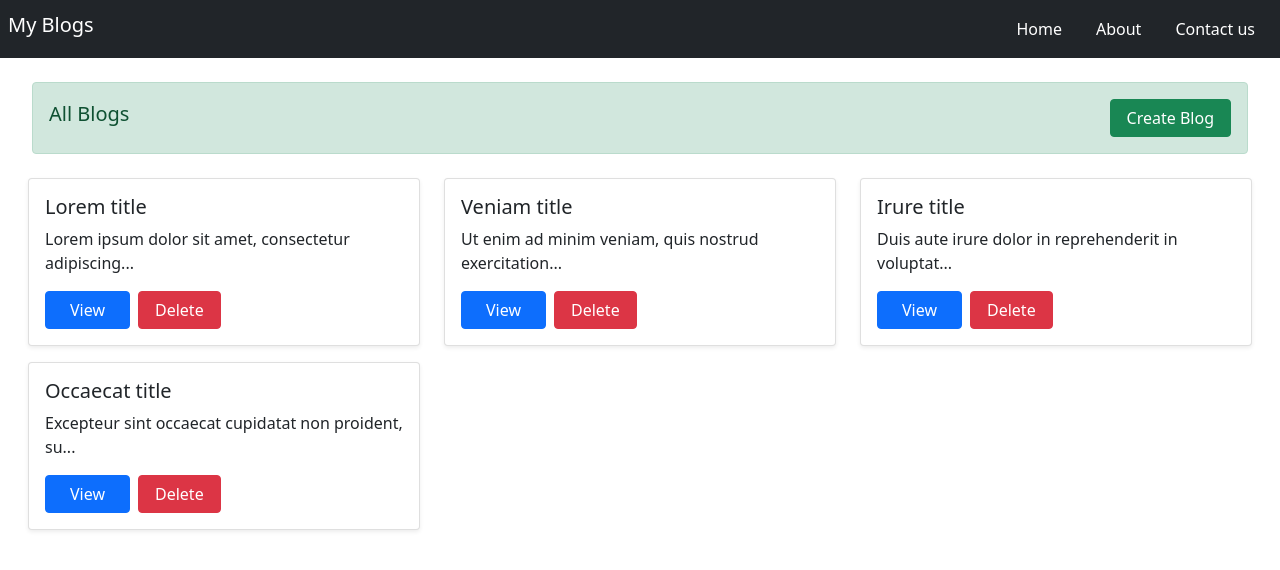
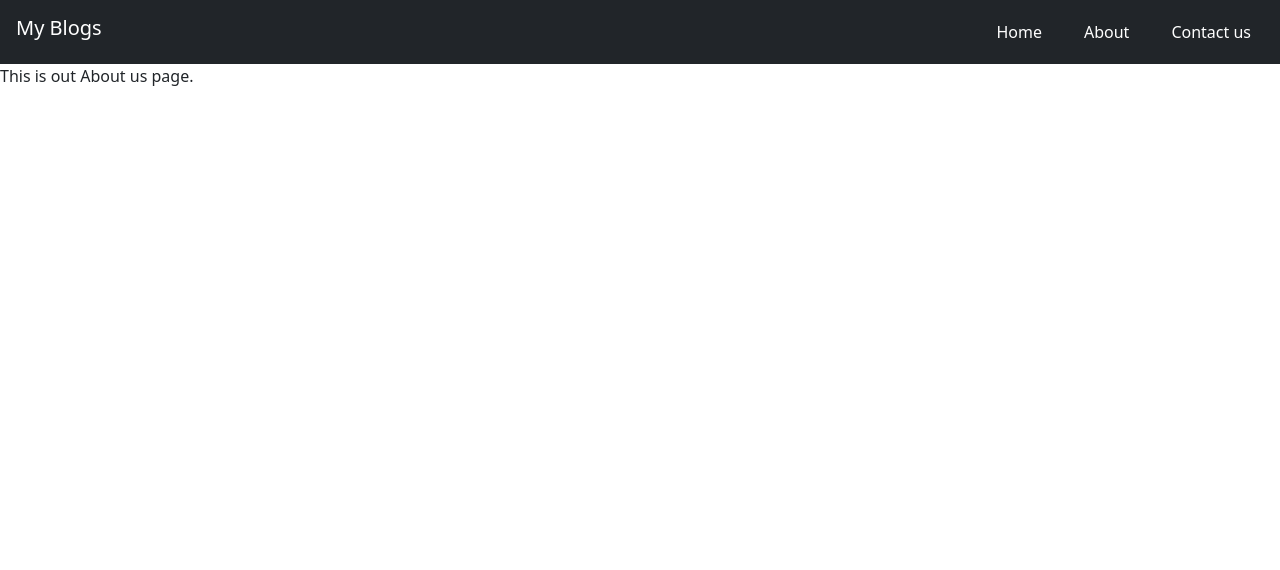
Before and after one commit to maulik46/react-blog, a React (Create React App) app: page /about in a window 1280 px wide. Shown: the top 570 px of the page. Built offline with nearby package versions, Linux system fonts and the light colour scheme.

Commit message:
router added and new minor changes

```diff
--- a/package.json
+++ b/package.json
@@ -10,6 +10,7 @@
     "bootstrap": "^5.0.1",
     "react": "^16.13.1",
     "react-dom": "^16.13.1",
+    "react-router-dom": "^5.2.0",
     "react-scripts": "3.4.1"
   },
   "scripts": {
--- a/src/App.js
+++ b/src/App.js
@@ -1,6 +1,6 @@
 import React from "react";
 import Navbar from "./components/Navbar";
-import Index from "./views/index";
+// import Index from "./views/index";
 
 import "./assets/css/App.css";
 import "bootstrap/dist/css/bootstrap.css";
@@ -9,7 +9,7 @@ export default function App() {
     return (
         <React.Fragment>
             <Navbar />
-            <Index />
+            {/* <Index /> */}
         </React.Fragment>
     );
 }
--- a/src/assets/css/index.css
+++ b/src/assets/css/index.css
@@ -11,6 +11,14 @@ body {
     width: 600px !important;
 }
 
+.nav-item a {
+    text-decoration: none;
+}
+
+.nav-item .nav-link:hover {
+    background-color: rgba(255, 255, 255, 0.2);
+}
+
 @media screen and (max-width: 700px) {
     .set-model-with {
         width: 340px !important;
--- a/src/components/BlogCreateModel.js
+++ b/src/components/BlogCreateModel.js
@@ -7,17 +7,11 @@ export default function BlogCreateModel({ onClose, submitBlogData }) {
     function handleBlogTitle(e) {
         let title = e.target.value;
         setBlogTitle(title);
-        blogTitle.length > 0 && blogDescription.length > 0
-            ? setIsValid(true)
-            : setIsValid(false);
     }
 
     function handleBlogDescription(e) {
         let description = e.target.value;
         setBlogDescription(description);
-        blogTitle.length > 0 && blogDescription.length > 0
-            ? setIsValid(true)
-            : setIsValid(false);
     }
 
     function submitBlog() {
@@ -57,7 +51,7 @@ export default function BlogCreateModel({ onClose, submitBlogData }) {
                                 <input
                                     type="text"
                                     className={
-                                        !isValid
+                                        !isValid && blogTitle.length === 0
                                             ? "form-control is-invalid"
                                             : "form-control"
                                     }
@@ -72,7 +66,7 @@ export default function BlogCreateModel({ onClose, submitBlogData }) {
                             <div className="form-floating">
                                 <textarea
                                     className={
-                                        !isValid
+                                        !isValid && blogDescription.length === 0
                                             ? "form-control is-invalid"
                                             : "form-control"
                                     }
--- a/src/components/BlogModel.js
+++ b/src/components/BlogModel.js
@@ -1,5 +1,5 @@
 import React from "react";
-export default function BlogModel({ id, title, description, onClose }) {
+export default function BlogModel({ title, description, onClose }) {
     return (
         <React.Fragment>
             <div>
--- a/src/components/Navbar.js
+++ b/src/components/Navbar.js
@@ -1,29 +1,56 @@
 import React from "react";
+import { BrowserRouter as Router, Switch, Route, Link } from "react-router-dom";
+
+import Index from "../views/index";
+import About from "../views/about";
+import Contact from "../views/contact-us";
 
 function Navbar() {
     return (
+        <>
+            <Router>
                 <div className="navbar bg-dark p-2 flex-wrap">
-            <div>
-                <h5 className="text-white">My Blogs</h5>
+                    <div className="m-2">
+                        <h5 className="text-white ">My Blogs</h5>
                     </div>
                     <ul className="nav">
-                <li className="nav-item">
-                    <button className="nav-link active text-white btn btn-link shadow-none">
+                        <li className="nav-item mx-1">
+                            <Link to="/">
+                                <button className="nav-link active text-white btn btn-link shadow-none rounded-1">
                                     Home
                                 </button>
+                            </Link>
                         </li>
-                <li className="nav-item">
-                    <button className="nav-link text-white btn btn-link shadow-none">
+                        <li className="nav-item mx-1">
+                            <Link to="/about">
+                                <button className="nav-link text-white btn btn-link shadow-none rounded-1">
                                     About
                                 </button>
+                            </Link>
                         </li>
-                <li className="nav-item">
-                    <button className="nav-link text-white btn btn-link shadow-none">
+                        <li className="nav-item mx-1">
+                            <Link to="/contact-us">
+                                <button className="nav-link text-white btn btn-link shadow-none rounded-1">
                                     Contact us
                                 </button>
+                            </Link>
                         </li>
                     </ul>
                 </div>
+
+                <Switch>
+                    <Route path="/contact-us">
+                        <Contact />
+                    </Route>
+                    <Route path="/about">
+                        <About />
+                    </Route>
+                    <Route path="/">
+                        <Index />
+                    </Route>
+                </Switch>
+            </Router>
+        </>
     );
 }
 
--- /dev/null
+++ b/src/views/about.js
@@ -0,0 +1,5 @@
+import React from "react";
+
+export default function about() {
+    return <div>This is out About us page.</div>;
+}
--- /dev/null
+++ b/src/views/contact-us.js
@@ -0,0 +1,5 @@
+import React from "react";
+
+export default function contactUs() {
+    return <div>This is out contact us page.</div>;
+}
--- a/src/views/index.js
+++ b/src/views/index.js
@@ -7,25 +7,21 @@ import BackDrop from "../components/BackDrop";
 export default function Index() {
     const allBlogs = [
         {
-            id: 1,
             title: "Lorem title",
             description:
                 "Lorem ipsum dolor sit amet, consectetur adipiscing elit, sed do eiusmod tempor incididunt ut labore et dolore magna aliqua.",
         },
         {
-            id: 2,
             title: "Veniam title",
             description:
                 "Ut enim ad minim veniam, quis nostrud exercitation ullamco laboris nisi ut aliquip ex ea commodo consequat.",
         },
         {
-            id: 3,
             title: "Irure title",
             description:
                 "Duis aute irure dolor in reprehenderit in voluptate velit esse cillum dolore eu fugiat nulla pariatur.",
         },
         {
-            id: 4,
             title: "Occaecat title",
             description:
                 "Excepteur sint occaecat cupidatat non proident, sunt in culpa qui officia deserunt mollit anim id est laborum.",
@@ -49,16 +45,15 @@ export default function Index() {
 
     function submitBlogData({ blogTitle, blogDescription }) {
         setBlogs([
+            { title: blogTitle, description: blogDescription },
             ...blogs,
-            { title: blogTitle, description: blogDescription },
         ]);
         setOpenCreateModel(false);
     }
 
     return (
         <React.Fragment>
-            <div className="row mx-3 mt-4">
-                <div className="px-3">
+            <div className="px-1 px-sm-3 mt-3 mb-2 mx-2 mx-sm-3">
                 <nav className="alert alert-success navbar">
                     <h5>All Blogs</h5>
                     <div>
@@ -71,6 +66,7 @@ export default function Index() {
                     </div>
                 </nav>
             </div>
+            <div className="row mx-1 mx-sm-3">
                 {blogs.map((blog, index) => (
                     <React.Fragment key={index}>
                         <BlogCard
```
Also changed, not shown: 1 other file (tests, documents, lock files or other folders). Lines whose indentation alone changed are shown as unchanged.
